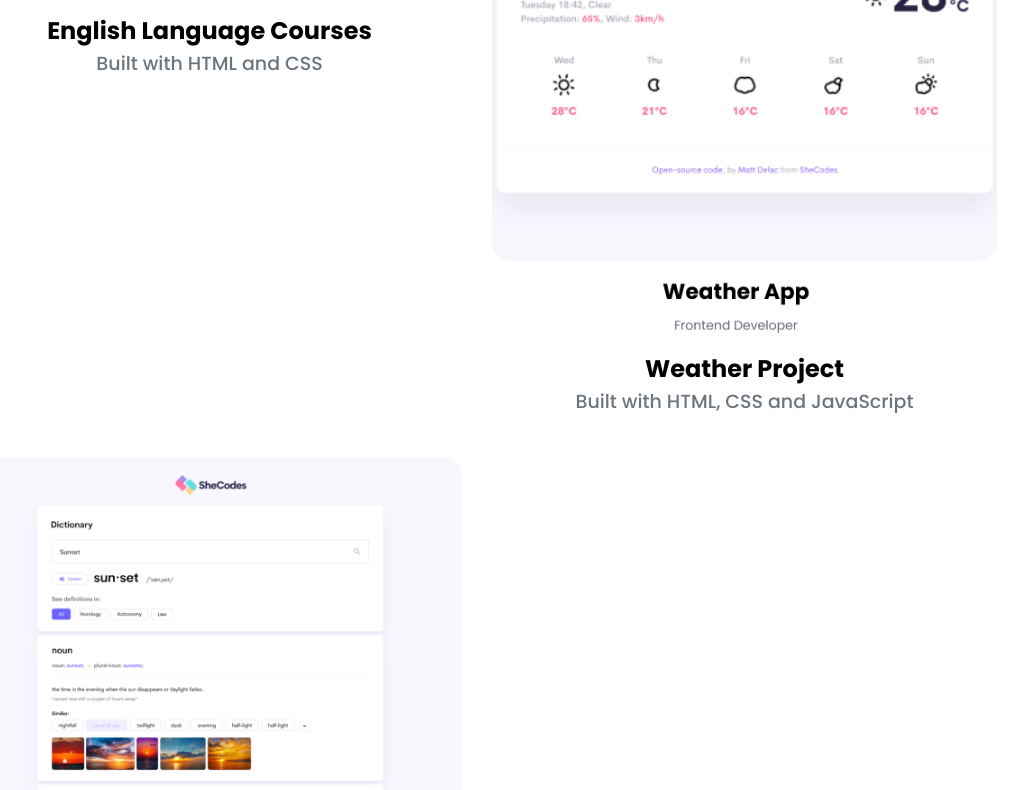
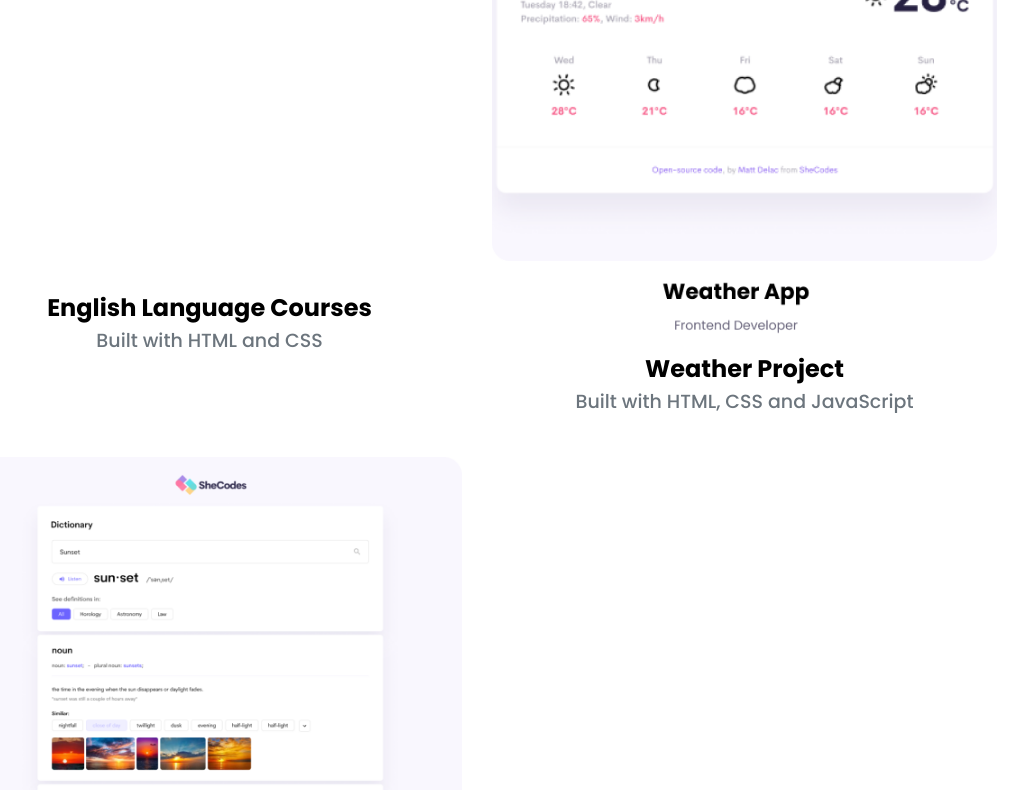
Before and after one commit to Mariia-Kravtsova/portfolio-project-kravtsova, a plain HTML site: page work.html in a window 1280 px wide. Shown: the part 672-1462 px from the top of the page, without its empty margins (163-1191 px from the left). Drawn offline with nearby package versions, Linux system fonts and the light colour scheme; a web font is replaced by a local one.

Commit message:
changed margin for h3 and p, improved SEO for h3 and p

```diff
--- a/styles/portfolio.css
+++ b/styles/portfolio.css
@@ -87,6 +87,9 @@ font-size: 24px;
     margin: 30px;
     text-align: center;
 
+}
+.courses {
+    margin: 277px 1px 1px 1px;
 }
 .btn-branding {
     background: var(--branding-color);
@@ -209,6 +212,9 @@ font-size: 17px;
 line-height: 23px;
   margin: 6px;
     }
+.courses {
+    margin: auto;
+}
 .hero {
 padding: 53px 20px;
 }
--- a/work.html
+++ b/work.html
@@ -80,8 +80,10 @@
               class="img-fluid mb-3 rounded"
               alt="Photo of people"
             />
-            <h3 class="text-center m-0">English Language Courses</h3>
-            <p class="text-center text-muted">Built with HTML and CSS</p>
+            <div class="courses">
+              <h3 class="text-center m-0">English Language Courses</h3>
+              <p class="text-center text-muted">Built with HTML and CSS</p>
+            </div>
           </div>
           <div class="col-md-6 mb-4">
             <img
```
